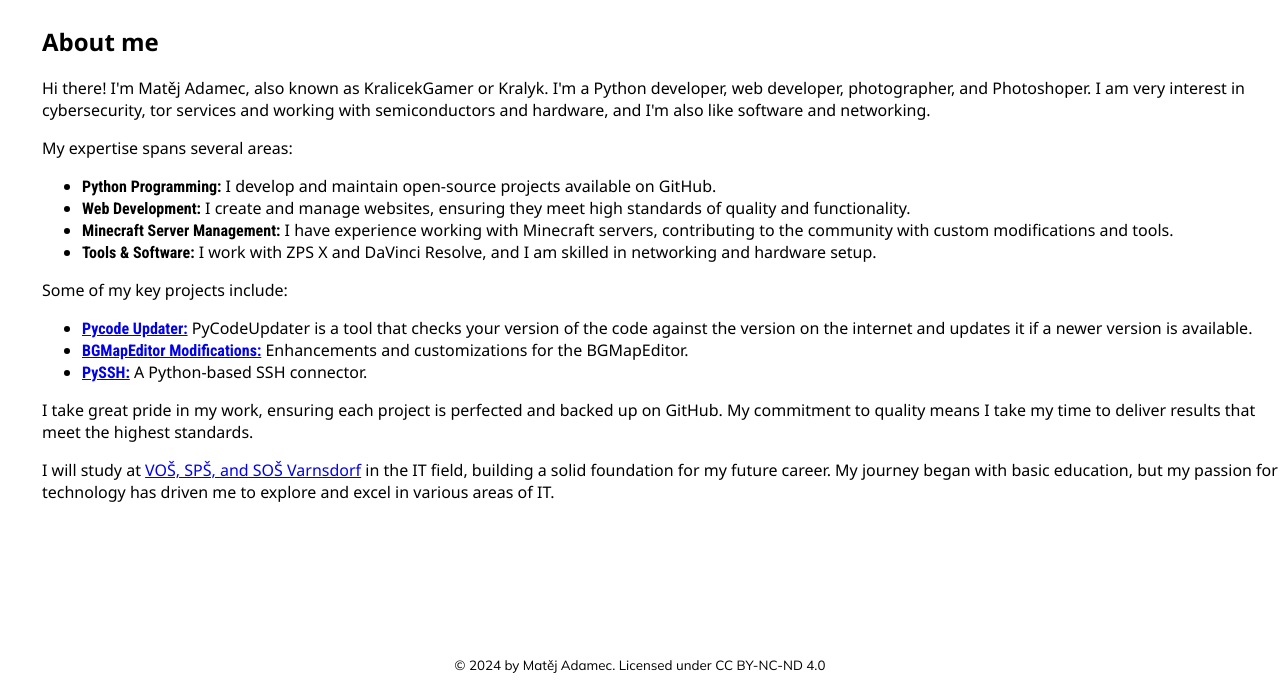
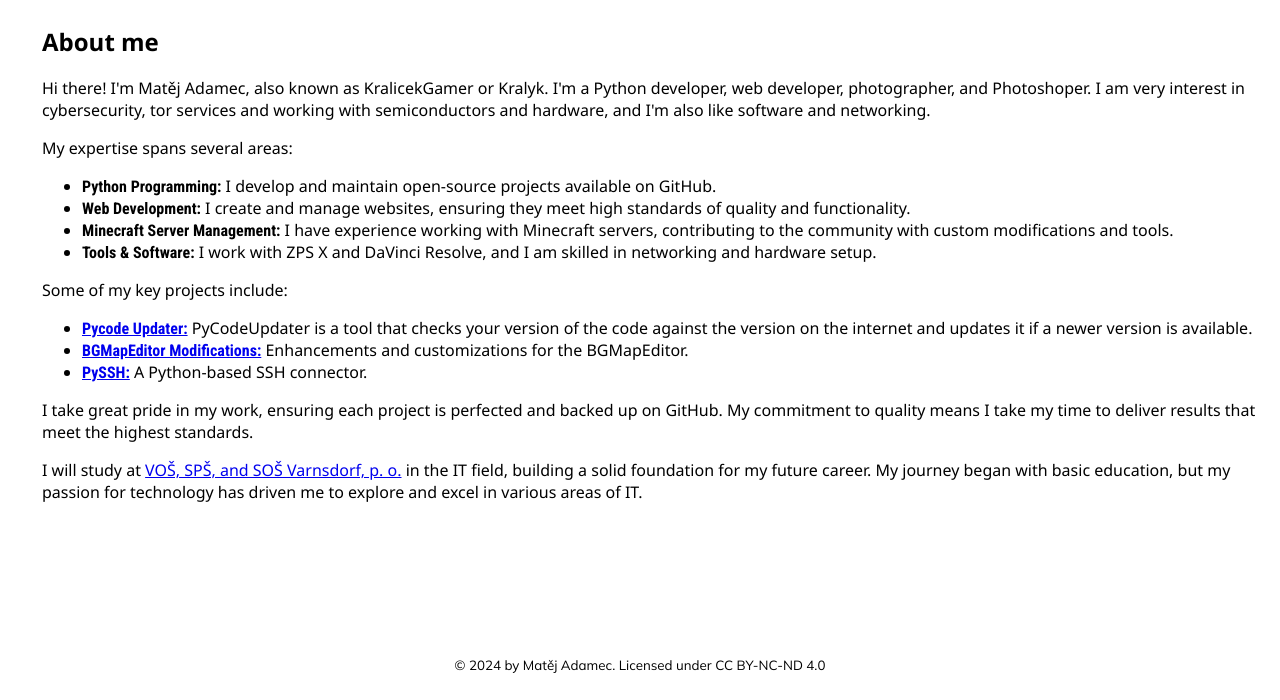
Before and after one commit to kralicekgamer/website, a plain HTML site: page about.html in a window 1280 px wide. Shown: the part 100-800 px from the top of the page. Drawn offline with Linux system fonts and the light colour scheme; a web font is replaced by a local one.

Commit message:
edited name of school

```diff
--- a/about.html
+++ b/about.html
@@ -96,7 +96,7 @@
                 commitment to quality means I take my time to deliver results that meet the highest standards.
             </p>
             <p>
-                I will study at <a href="https://www.skolavdf.cz/" target="_blank">VOŠ, SPŠ, and SOŠ Varnsdorf</a> in
+                I will study at <a href="https://www.skolavdf.cz/" target="_blank">VOŠ, SPŠ, and SOŠ Varnsdorf, p. o.</a> in
                 the IT field, building a solid foundation for
                 my future career. My journey began with basic education, but my passion for technology has driven me to
                 explore and excel in various areas of IT.
```
